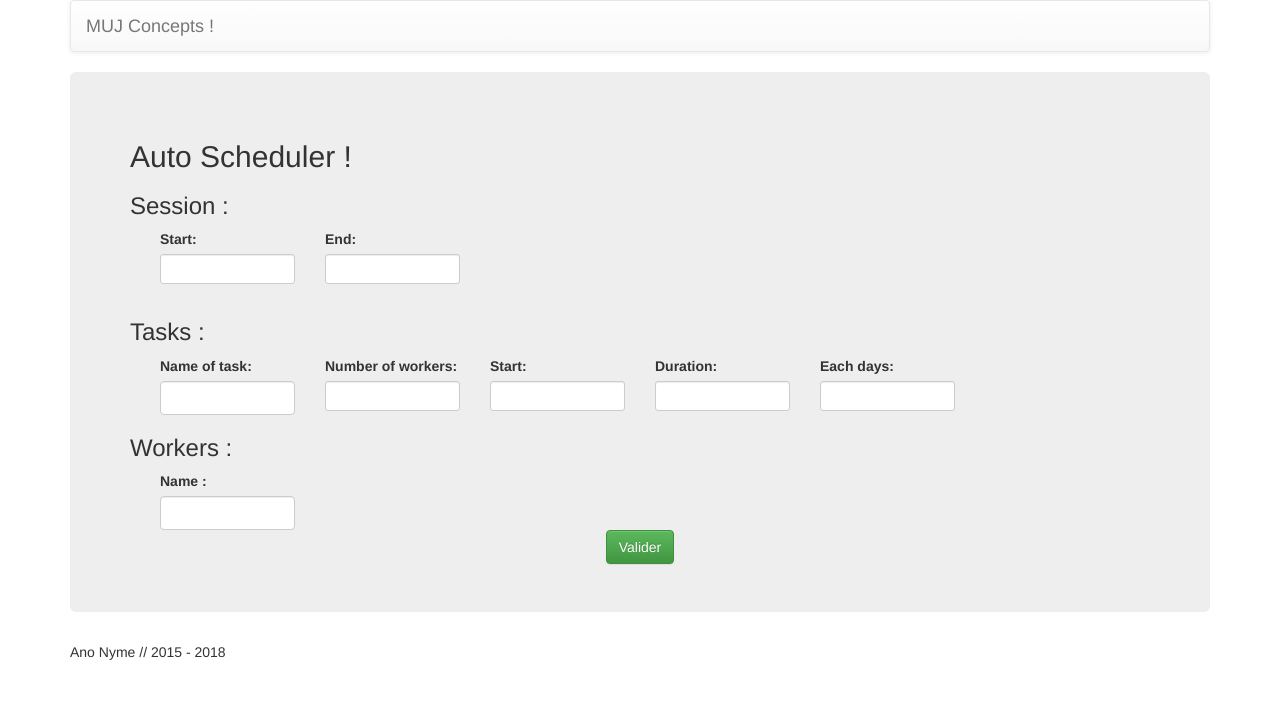
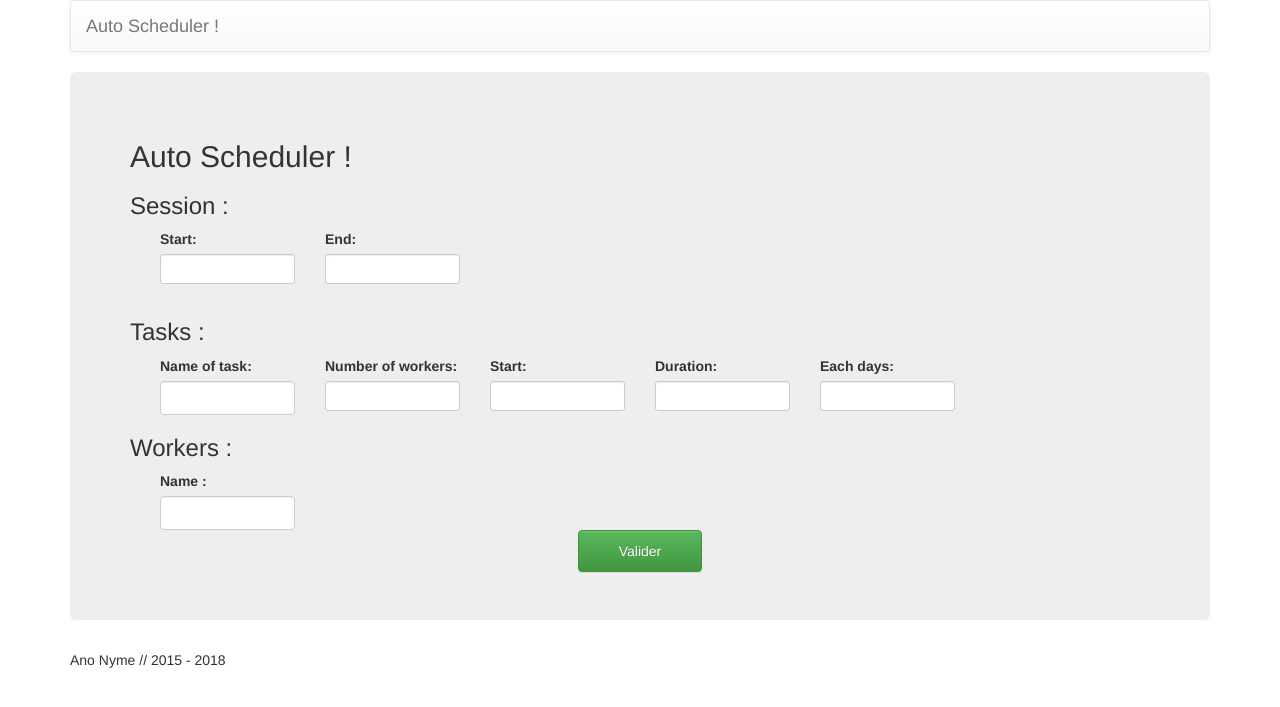
Before and after one commit to atthom/OptimizingSchedule, a Django app: page / in a window 1280 px wide. Shown: the top 707 px of the page. Run offline with Django 3.2, Linux system fonts and the light colour scheme; some libraries are stand-ins or nearby versions.

Commit message:
add templates and css style

```diff
--- /dev/null
+++ b/autoSchedule/autoSchedule/scripts/style.css
@@ -0,0 +1,19 @@
+
+label {
+    margin: 10;
+}
+
+.row div {
+    display: inline;
+}
+
+.row div * {
+    padding: 0px;
+    margin-top: 10px;
+}
+
+input[type="submit"] {
+    padding: 10px;
+    padding-left: 40px;
+    padding-right: 40px;
+}
--- a/autoSchedule/autoSchedule/templates/generic/footer.html
+++ b/autoSchedule/autoSchedule/templates/generic/footer.html
@@ -1,6 +1,7 @@
-<footer>
-    <p>Ano Nyme // 2015 - 2018</p>
-</footer>
+    <footer>
+        <p>Ano Nyme // 2015 - 2018</p>
+    </footer>
+</div>
 
 {% load static %}
 <script src="{% static "bootstrap.min.js" %}"></script>
--- a/autoSchedule/autoSchedule/templates/generic/header.html
+++ b/autoSchedule/autoSchedule/templates/generic/header.html
@@ -5,11 +5,13 @@
 
     {% load static %}
     <meta http-equiv="Content-Type" content="text/html; charset=utf-8" />
-    <title>MUJ Concept</title>
+    <title>Auto Scheduler !</title>
     <link rel="stylesheet" href="{% static "bootstrap.min.css" %}">
     <link rel="stylesheet" href="{% static "bootstrap3.css" %}">
     <!-- Optional theme -->
     <link rel="stylesheet" href="{% static "bootstrap-theme.min.css" %}">
+    <link rel="stylesheet" href="{% static "style.css" %}">
+
     <script src="{% static "jquery.min.js" %}"></script>
 </head>
 
@@ -24,7 +26,7 @@
                         <span class="icon-bar"></span>
                         <span class="icon-bar"></span>
                     </button>
-                <a class="navbar-brand" href="#">MUJ Concepts !</a>
+                <a class="navbar-brand" href="#">Auto Scheduler !</a>
             </div>
         </div>
     </nav>
```
Also changed, not shown: autoSchedule/autoSchedule/templates/welcome.html (deleted, +0 -7 lines).
